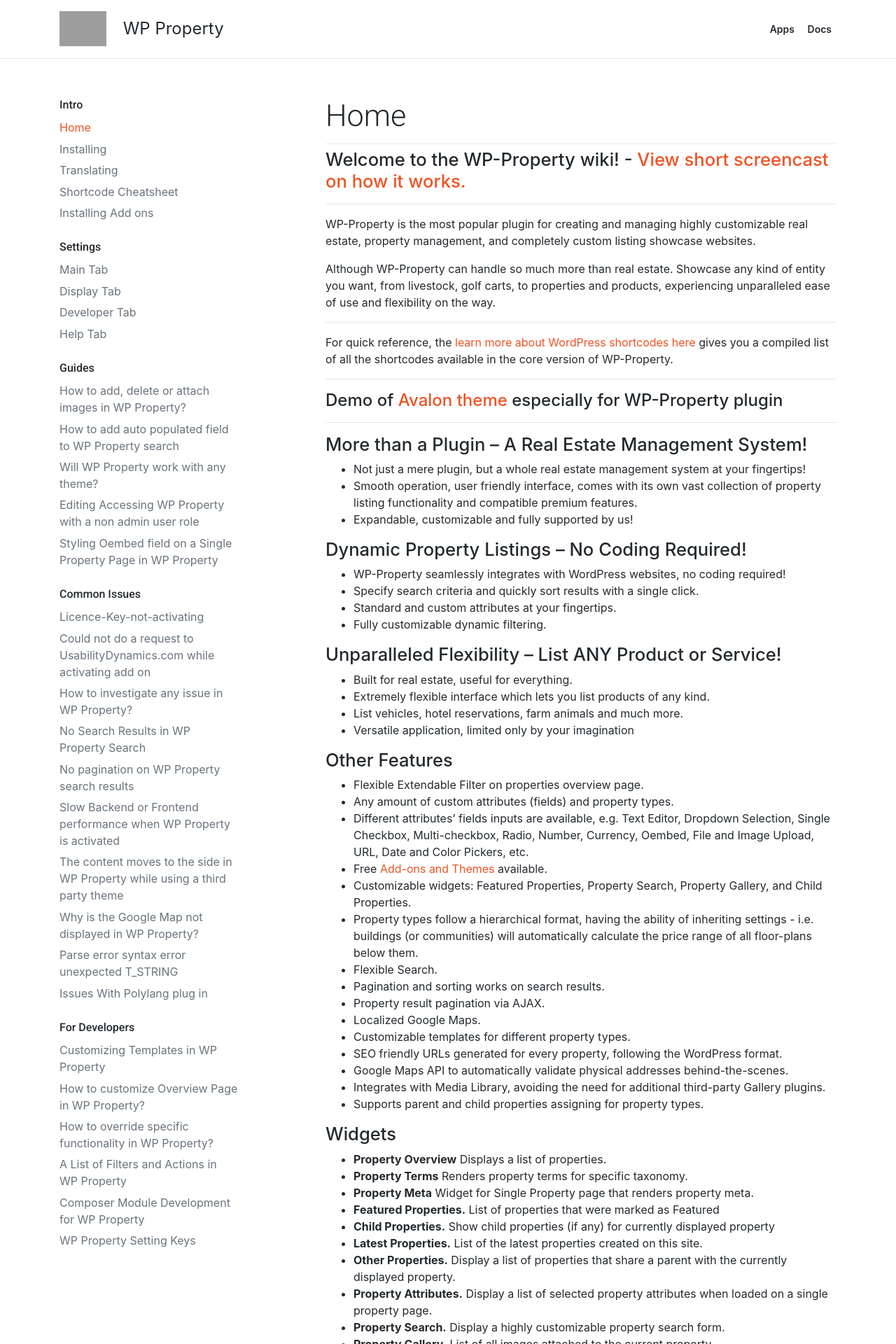
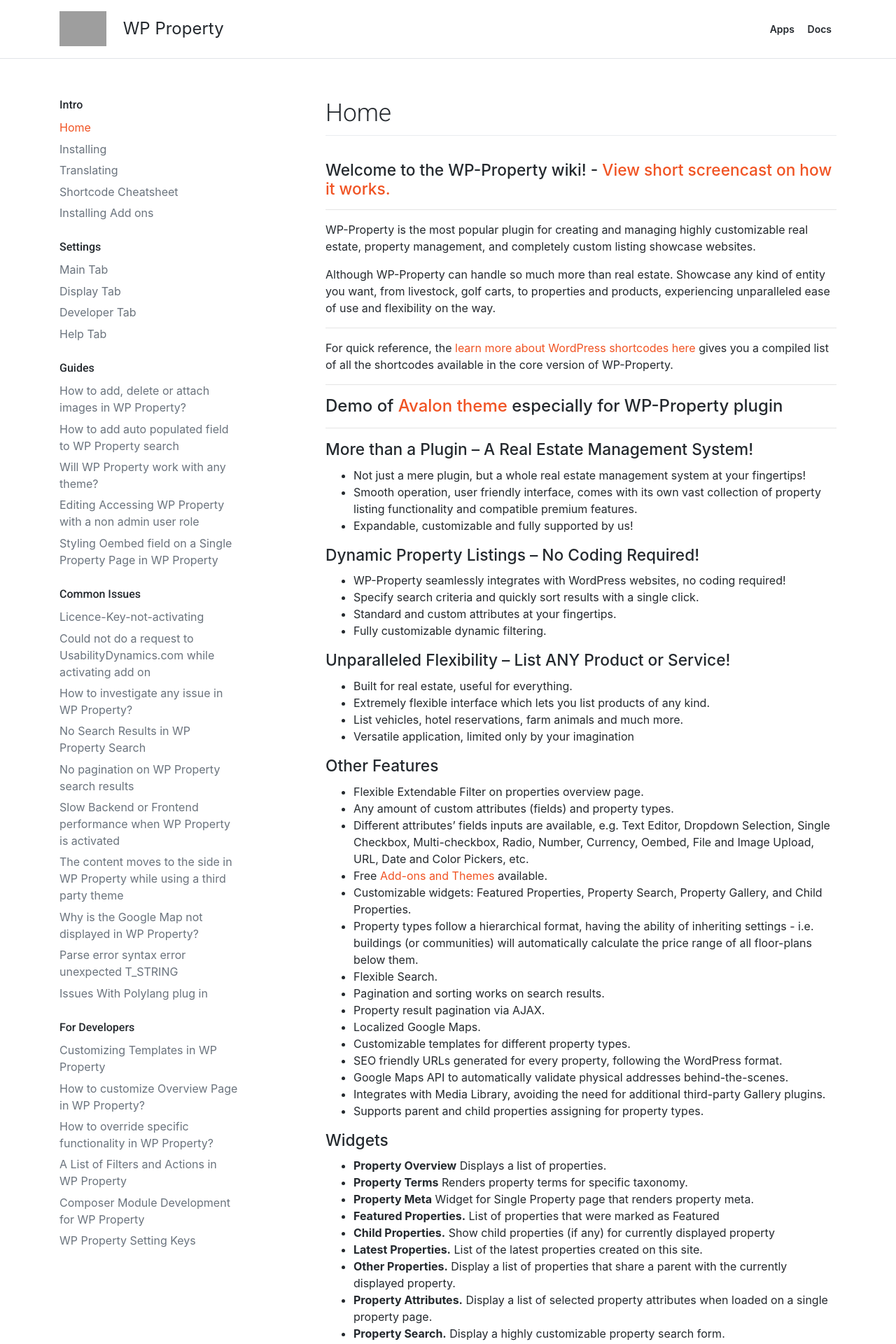
Before and after one commit to wp-property/wp-property.github.io, a Jekyll site: the page built from docs/index.md, in a window 1280 px wide. Shown: the top 1920 px of the page at 70% size. Built offline with Jekyll 4.4.1, drawn with Linux system fonts in a browser that asks for light colours; grey boxes are pictures that could not be loaded.

Commit message:
Changing structure and styles

```diff
--- a/assets/css/style.css
+++ b/assets/css/style.css
@@ -102,36 +102,29 @@
 .content-body h3,
 .content-body h4 {
   font-family: -apple-system, BlinkMacSystemFont, "Segoe UI", Helvetica, Arial, sans-serif, "Apple Color Emoji", "Segoe UI Emoji", "Segoe UI Symbol";
+  margin: 0 0 0.5em;
 }
 
 .content-body h1 {
-  margin: 0.67em 0;
-  font-size: 2.7em;
+  font-size: 2.2em;
   border-bottom: 1px solid #eaecef;
   padding-bottom: 0.3em;
 }
 
 .content-body h2 {
-  margin: 0.5em 0;
-  font-size: 2em;
+  font-size: 1.71em;
 }
 
 .content-body h3 {
-  margin: 0.3em 0;
-  font-size: 1.6em;
+  font-size: 1.42em;
 }
-
-/*.content-body h1:first-child,*/
-/*.content-body h2:first-child,*/
-/*.content-body h3:first-child {*/
-  /*margin-top: 0;*/
-  /*margin-bottom: 2.8em;*/
-/*}*/
 
 .content-body h1.page-title {
   font-family: 'Roboto', sans-serif;
   font-weight: 300;
-  margin: 0;
+  margin: 0 0 1em;
+  border-bottom: 1px solid #eaecef;
+  padding-bottom: 0.3em;
 }
 
 .content-body a,
```
